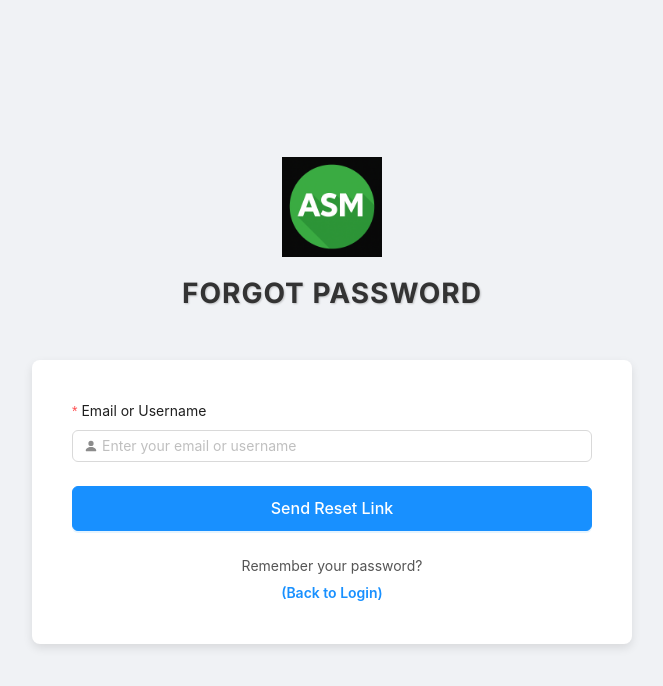
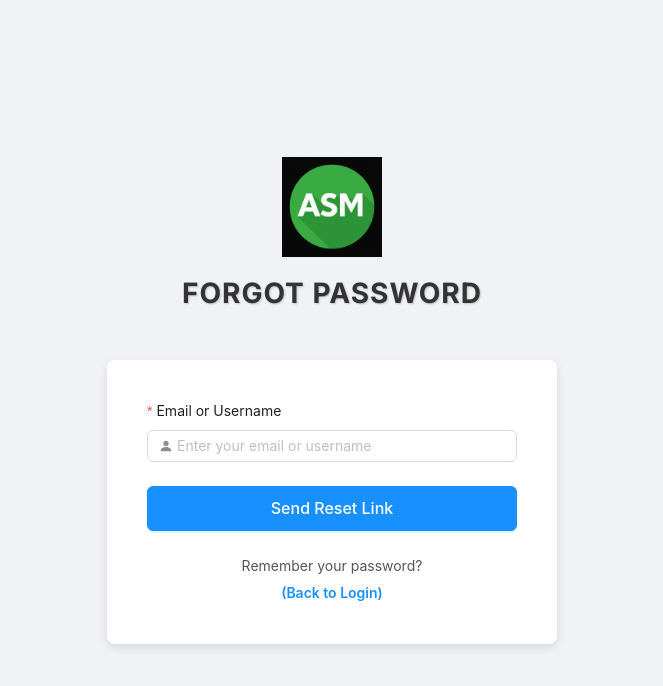
Before and after one commit to ruxenb/FE-Smoking-Cessation, a React (Vite) app in the folder FE-demo/: page /forgot in a window 1280 px wide. Shown: the top 686 px of the page, without its empty margins (308-971 px from the left). Built offline with nearby package versions, Linux system fonts and the light colour scheme.

Commit message:
white background fix

```diff
--- a/FE-demo/src/components/auth/authen-form/ForgotPasswordForm.css
+++ b/FE-demo/src/components/auth/authen-form/ForgotPasswordForm.css
@@ -29,7 +29,7 @@
 }
 
 /* Ant Design Form specific styles */
-.ant-form {
+.my-custom-form { /* Changed from .ant-form */
   background-color: #ffffff;
   padding: 40px;
   border-radius: 8px;
@@ -91,7 +91,7 @@
 
 /* Responsive adjustments */
 @media (max-width: 768px) {
-  .ant-form {
+  .my-custom-form { /* Changed from .ant-form */
     padding: 30px 20px;
   }
 
--- a/FE-demo/src/components/auth/authen-form/ForgotPasswordForm.jsx
+++ b/FE-demo/src/components/auth/authen-form/ForgotPasswordForm.jsx
@@ -5,11 +5,8 @@ import { Link } from "react-router-dom";
 import { BsFillPersonFill } from "react-icons/bs"; // Using person icon for email/username
 
 function ForgotPasswordForm() {
-  /* onFinish will be called when the user clicks the "Send Reset Link" button */
   const onFinish = async (values) => {
     console.log("Password reset requested for:", values);
-    // Here you would typically send an API request to your backend
-    // to handle the password reset process (e.g., sending an email with a reset link).
     alert("If an account with that email exists, a password reset link has been sent!");
   };
 
@@ -21,17 +18,19 @@ function ForgotPasswordForm() {
     <div className="forgot-password-container">
       <div className="forgot-password-header">
         <img
-          src="/public/images/Image2.png" // Use your actual logo path
+          src="/public/images/Image2.png"
           alt="Logo"
           className="forgot-password-logo"
         />
         <h1>Forgot Password</h1>
       </div>
+      {/* Add a div here and apply your new class name */}
+      <div className="my-custom-form"> {/* Added wrapper div with new class */}
         <Form
           name="forgot_password"
           layout="vertical"
           labelCol={{ span: 24 }}
-        style={{ maxWidth: 600 }}
+          style={{ maxWidth: 600 }} // This style applies to the Ant Design Form's inline style
           onFinish={onFinish}
           onFinishFailed={onFinishFailed}
           autoComplete="on"
@@ -41,8 +40,6 @@ function ForgotPasswordForm() {
             name="emailOrUsername"
             rules={[
               { required: true, message: "Please enter your email or username!" },
-            // You can add more specific rules for email format if needed, e.g.:
-            // { type: 'email', message: 'The input is not valid E-mail!' }
             ]}
           >
             <Input
@@ -64,6 +61,7 @@ function ForgotPasswordForm() {
             </Link>
           </div>
         </Form>
+      </div> {/* Close the wrapper div */}
     </div>
   );
 }
```
Lines whose indentation alone changed are shown as unchanged.
